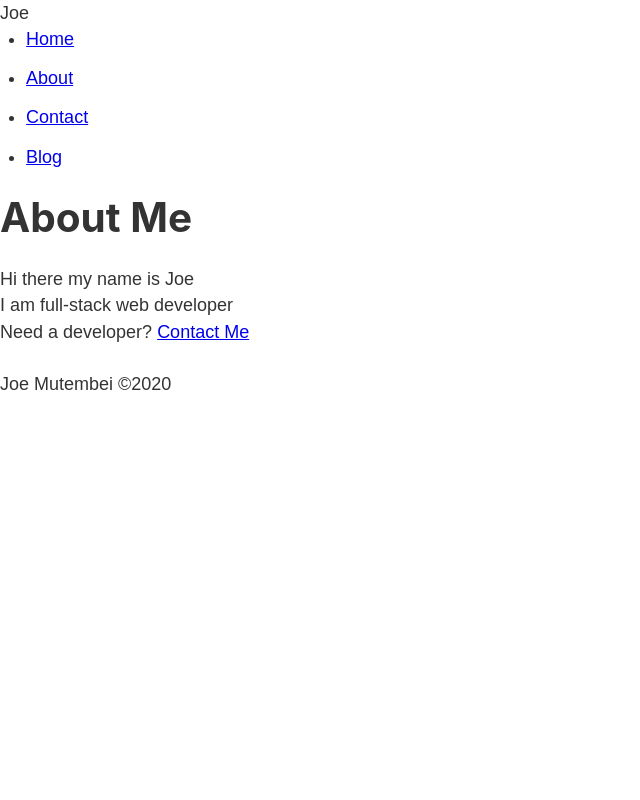
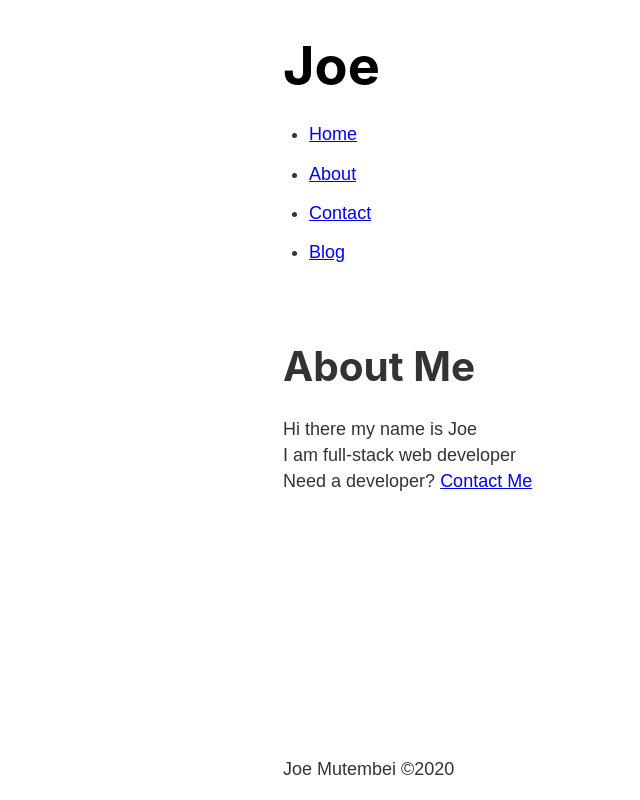
Before and after one commit to Mutembeijoe/the-great-gatsby, a Gatsby site: page /about in a window 1280 px wide. Shown: the whole page, without its empty margins (0-640 px from the left). Built offline with nearby package versions, Linux system fonts and the light colour scheme; Gatsby itself is replaced by a stand-in of ours.

Commit message:
adds css modules

```diff
--- a/src/components/layout.js
+++ b/src/components/layout.js
@@ -1,15 +1,17 @@
-import React from 'react'
-import Navbar from './navbar'
-import Footer from './footer'
-import '../styles/index.scss'
+import React from "react"
+import Navbar from "./navbar"
+import Footer from "./footer"
+import "../styles/index.scss"
+import layoutStyles from "./layout.module.scss"
 
-
-const Layout = (props)=>(
-    <div>
-        <Navbar/>
-        {props.children}
-        <Footer/>
+const Layout = props => (
+  <div className={layoutStyles.container}>
+    <div className={layoutStyles.content}>
+      <Navbar />
+      {props.children}
     </div>
+    <Footer />
+  </div>
 )
 
-export default Layout;
+export default Layout
--- /dev/null
+++ b/src/components/layout.module.scss
@@ -0,0 +1,13 @@
+.container{
+    margin:0 auto;
+    padding:1rem;
+    max-width: 750px;
+
+    display:flex;
+    flex-direction: column;
+    min-height: 100vh;
+
+    .content{
+        flex-grow: 1;
+    }
+}
--- a/src/components/navbar.js
+++ b/src/components/navbar.js
@@ -1,22 +1,26 @@
 import React from "react"
 import { Link } from "gatsby"
+import headerStyles from './navbar.module.scss'
 
 const Navbar = () => (
-  <header>
+  <header className={headerStyles.header}>
     <nav>
-      <span>Joe</span>
-      <ul>
+      <h1>
+      <Link className={headerStyles.title} to='/'>
+      Joe
+      </Link></h1>
+      <ul className={headerStyles.navList}>
         <li>
-          <Link to="/">Home</Link>
+          <Link className={headerStyles.navListItem} activeClassName={headerStyles.active} to="/">Home</Link>
         </li>
         <li>
-          <Link to="/about">About</Link>
+          <Link className={headerStyles.navListItem} activeClassName={headerStyles.active} to="/about">About</Link>
         </li>
         <li>
-          <Link to="/contact">Contact</Link>
+          <Link className={headerStyles.navListItem} activeClassName={headerStyles.active} to="/contact">Contact</Link>
         </li>
         <li>
-          <Link to="/blog">Blog</Link>
+          <Link className={headerStyles.navListItem} activeClassName={headerStyles.active} to="/blog">Blog</Link>
         </li>
       </ul>
     </nav>
--- /dev/null
+++ b/src/components/navbar.module.scss
@@ -0,0 +1,30 @@
+.header{
+    padding:1rem 0 3rem;
+}
+
+.title{
+    font-size: 3rem;
+    text-decoration: none;
+    color:black;
+}
+
+.nav-list{
+    list-style-type: none;
+    display:flex;
+    margin:0
+}
+
+.nav-list-item{
+    color:#999;
+    text-decoration: none;
+    font-size: .9rem;
+    margin-right: 1.3rem;
+
+    &:hover {
+        color:#666;
+    }
+
+    &.active{
+        color:#333;
+    }
+}
```
